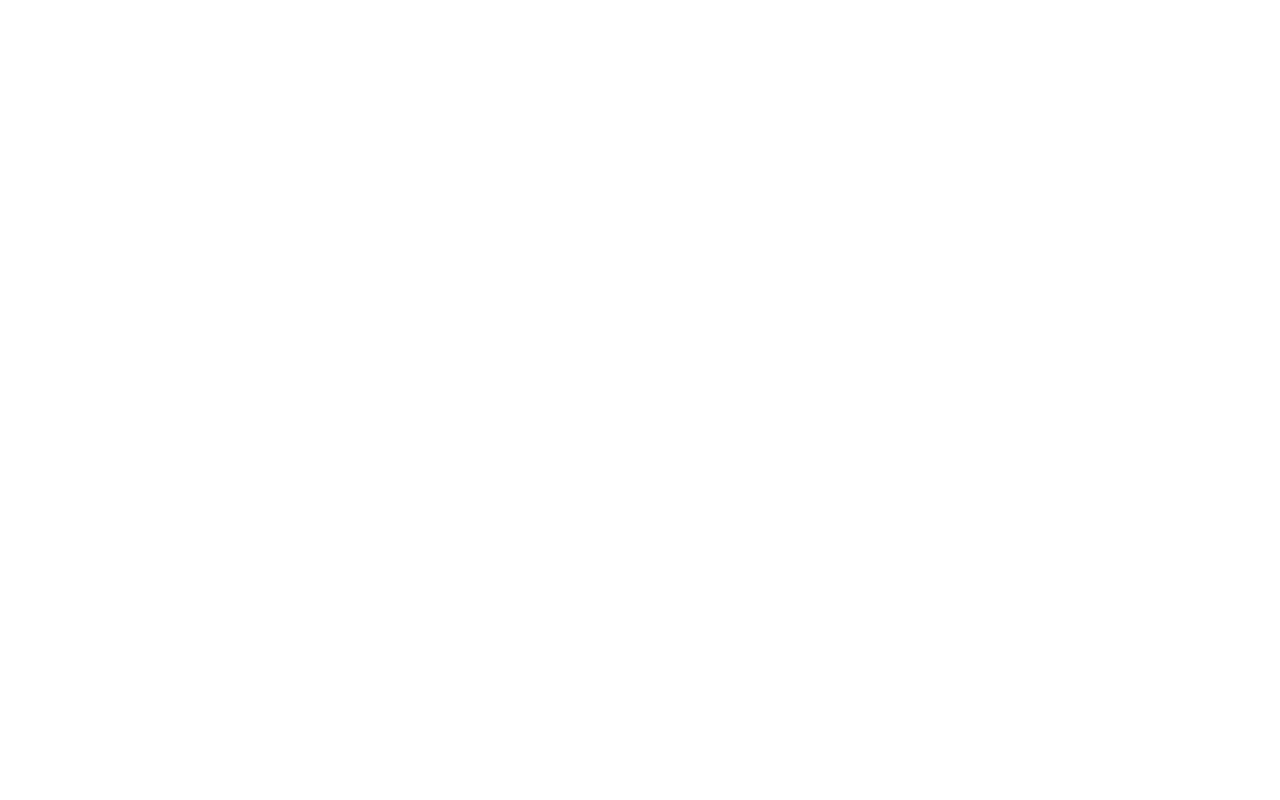
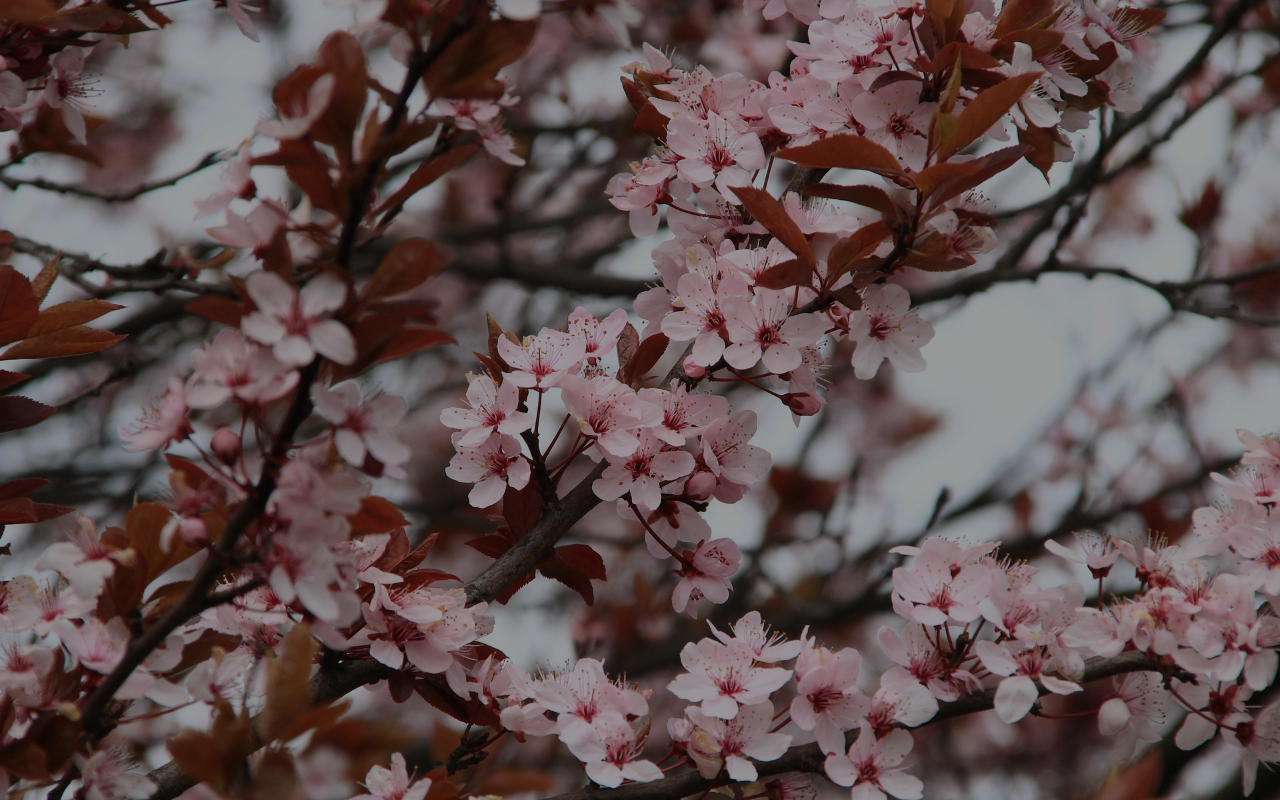
Before and after one commit to RCosson/RCosson.github.io, a plain HTML site: page index.html in a window 1280 px wide. Drawn offline with nearby package versions, Linux system fonts and the light colour scheme.

Commit message:
style updated

```diff
--- /dev/null
+++ b/assets/style/style.css
@@ -0,0 +1,15 @@
+html, body, .content {
+  height: 100%;
+  width: 100%;
+}
+
+body {
+  margin: 0;
+  background-image: url("bg.jpg");
+  background-size: cover;
+}
+
+.content {
+  margin: 0;
+  background-color: rgba(0, 0, 0, 0.4);
+}
--- a/index.html
+++ b/index.html
@@ -5,8 +5,12 @@
   <meta name="viewport" content="width=device-width, initial-scale=1.0">
   <meta http-equiv="X-UA-Compatible" content="ie=edge">
   <title>Romain C. - Web Dev</title>
+  <link rel="stylesheet" href="./assets/style/style.css">
+  <script src="http://code.jquery.com/jquery-latest.min.js" type="text/javascript"></script>
 </head>
 <body>
+  <div class="content">
 
+  </div>
 </body>
 </html>
```
Also changed, not shown: assets/style/bg.jpg (added), style/style.css (deleted).
